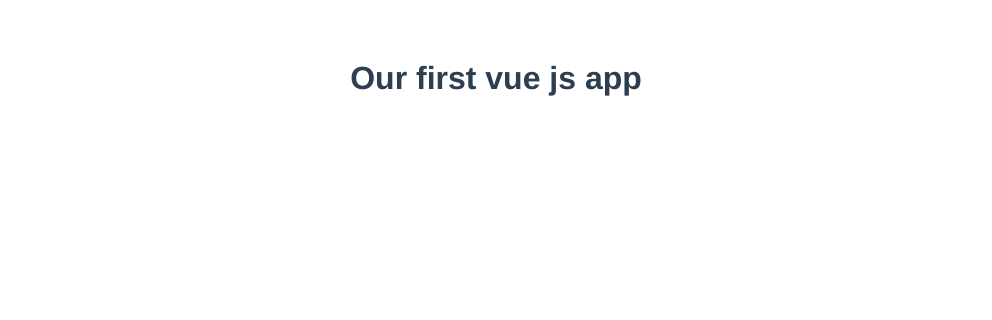
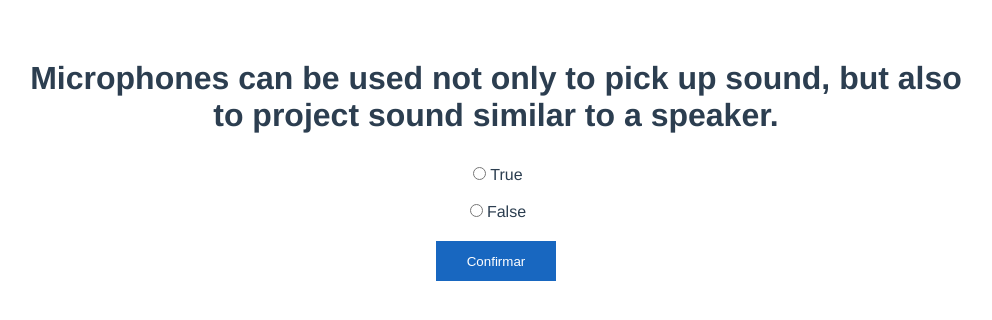
Before and after one commit to henriquemachad0/quiz-game-vue, a Vue app: page / in a window 1280 px wide. Shown: the top 320 px of the page, without its empty margins (144-1136 px from the left). Built offline with nearby package versions, Linux system fonts and the light colour scheme.

Commit message:
fix: clean components unused

```diff
--- a/src/App.vue
+++ b/src/App.vue
@@ -1,16 +1,29 @@
 <template>
-  <HelloWorld msg="Our first vue js app"/>
+  <div>
+
+    <h1>
+    Microphones can be used not only to pick up sound, but also to project sound similar to a speaker.
+    </h1>
+
+    <input type="radio" name="options" value="True">
+    <label>True</label><br>
+
+    <input type="radio" name="options" value="False">
+    <label>False</label><br>
+
+    <button class="send" type="button">Confirmar</button>
+
+  </div>
 </template>
 
 <script>
-import HelloWorld from './components/HelloWorld.vue'
 
 export default {
-  name: 'App',
-  components: {
-    HelloWorld
-  }
+  name: 'App'
 }
+
+// https://opentdb.com/api.php?amount=1&category=18
+
 </script>
 
 <style lang="scss">
@@ -20,6 +33,22 @@
   -moz-osx-font-smoothing: grayscale;
   text-align: center;
   color: #2c3e50;
-  margin-top: 60px;
+  margin: 60px auto;
+  max-width: 960px;
+
+  input[type=radio] {
+    margin: 12px 4px;
+  }
+
+  button.send {
+    margin-top: 12px;
+    height: 40px;
+    min-width: 120px;
+    padding: 0 16px;
+    color: #fff;
+    background-color: #1867c0;
+    border: 1px solid #1867c0;
+    cursor: pointer;
+  }
 }
 </style>
--- a/src/components/HelloWorld.vue
+++ b/src/components/HelloWorld.vue
@@ -1,6 +1,5 @@
 <template>
   <div class="hello">
-    <h1>{{ msg }}</h1>
 
   </div>
 </template>
```
